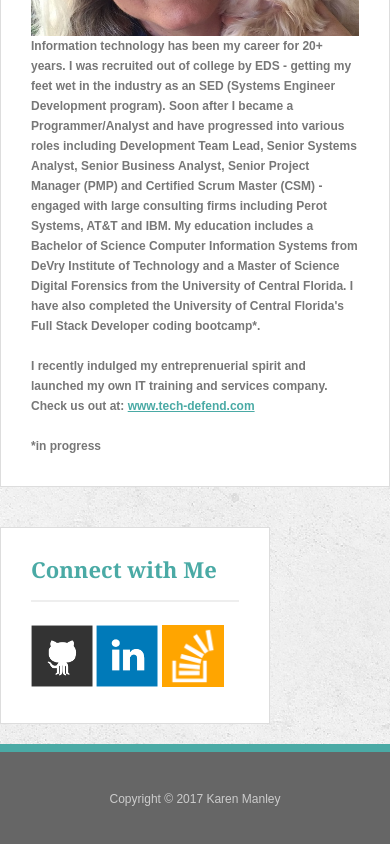
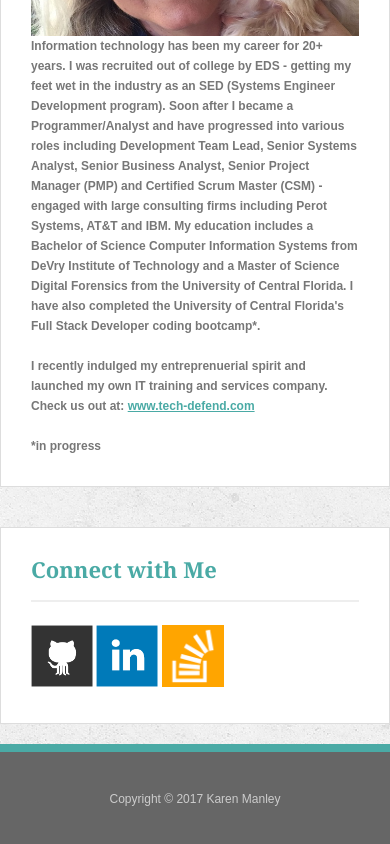
Before and after one commit to kjaneem/Responsive-Portfolio, a plain HTML site: page index.html in a window 390 px wide. Shown: the part 460-1304 px from the top of the page. Drawn offline with nearby package versions, Linux system fonts and the light colour scheme.

Commit message:
640px index now working

```diff
--- a/assets/css/style.css
+++ b/assets/css/style.css
@@ -294,8 +294,8 @@ input[type=submit] {
 
      .sidebar {
       float: left;
+      max-width: 640px;
     }
-
 }
 
 @media only screen and (max-width: 768px) and (min-width: 641px) {
```
